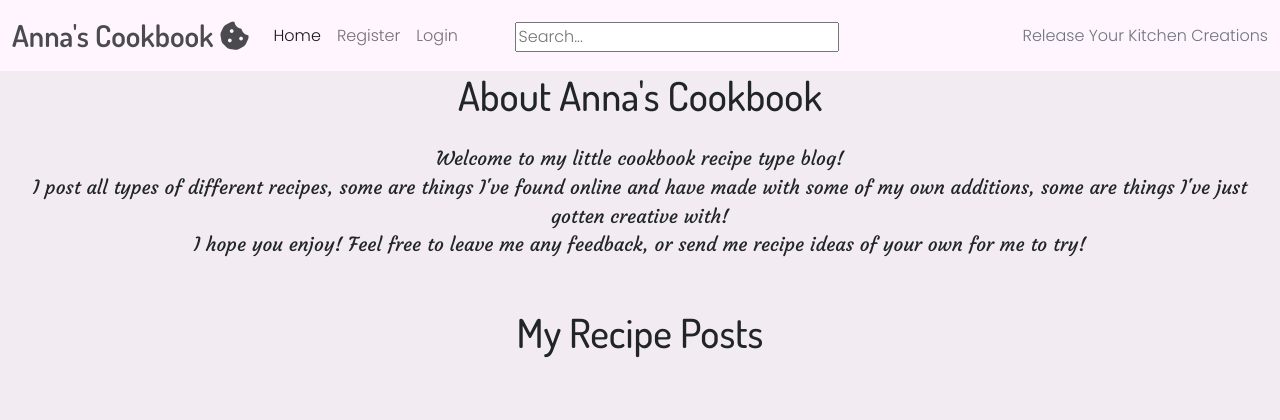
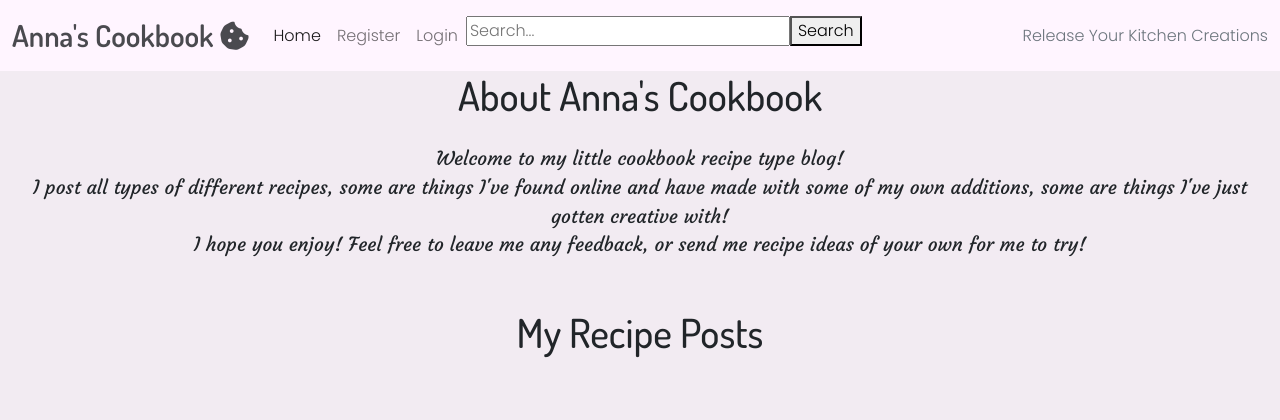
Before and after one commit to annacakes281/annas-cookbook-blog, a Django app: page / in a window 1280 px wide. Shown: the top 420 px of the page. Run offline with Django 3.2, Linux system fonts and the light colour scheme; data that the repository does not hold is empty; some libraries are stand-ins or nearby versions.

Commit message:
add button to search bar

```diff
--- a/static/css/style.css
+++ b/static/css/style.css
@@ -255,6 +255,7 @@ nav {
     margin-left: 15%;
 }
 
+
 @media screen and (max-width:995px) {
     .commentform {
         font-size: 18px;
--- a/templates/base.html
+++ b/templates/base.html
@@ -54,8 +54,10 @@
                     </li>
                     {% endif %}
                     <li class="nav-item">
-                        <form action="{% url 'search_recipes' %}" method="get" class="search-bar">
+                        <form action="{% url 'search_recipes' %}" method="get" class="d-flex align-items-center flex-nowrap">
+                            {% csrf_token %}
                             <input name="q" type="text" placeholder="Search...">
+                            <a href="{% url 'search_recipes' %}"><button class="search-btn">Search</button></a>
                         </form>
                     </li>
                 </ul>
```
Also changed, not shown: README.md.
